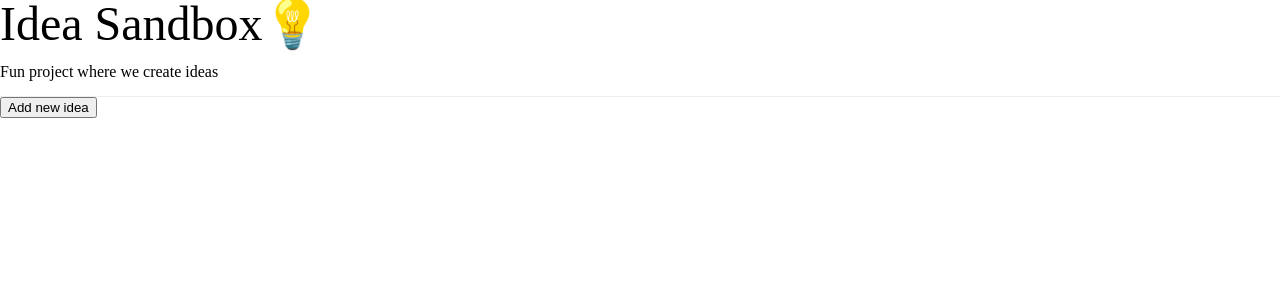
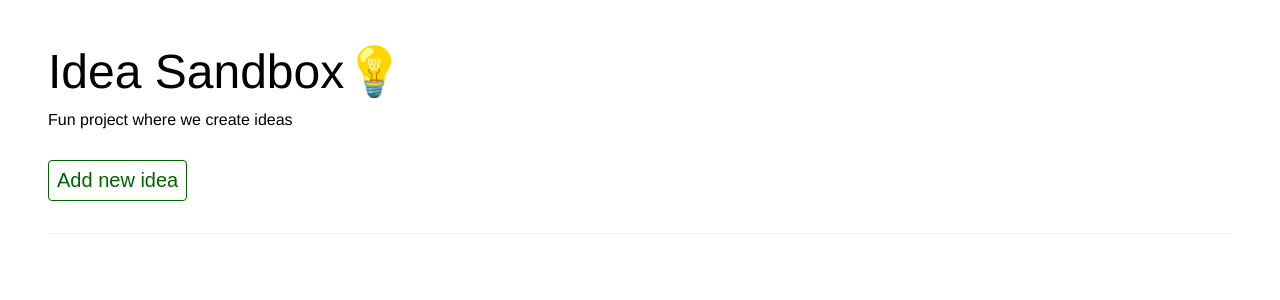
Before and after one commit to mokargas/boredom-ideaboard, a React (Create React App) app: page / in a window 1280 px wide. Shown: the top 300 px of the page. Built offline with nearby package versions, Linux system fonts and the light colour scheme.

Commit message:
Basic CRUD,  styling

```diff
--- a/package.json
+++ b/package.json
@@ -6,6 +6,7 @@
   "main": "src/index.js",
   "dependencies": {
     "react": "16.8.6",
+    "react-contenteditable": "3.2.6",
     "react-dom": "16.8.6",
     "react-redux": "7.1.0",
     "react-scripts": "3.0.1",
@@ -13,7 +14,8 @@
     "redux-devtools-extension": "2.13.8",
     "redux-logger": "3.0.6",
     "reset-css": "4.0.1",
-    "styled-components": "4.3.2"
+    "styled-components": "4.3.2",
+    "uuid": "3.3.2"
   },
   "devDependencies": {
     "typescript": "3.3.3"
--- a/src/components/App.js
+++ b/src/components/App.js
@@ -1,19 +1,13 @@
 import React from "react";
 import styled from "styled-components";
-import { connect } from "react-redux";
 import NodeController from "./NodeController/NodeController";
 
-const Actions = styled.div`
-  display: flex;
-  align-items: center;
-  justify-items: center;
+const Container = styled.div`
+  margin: 0 auto;
+  padding: 3rem;
 `;
-const Container = styled.div``;
 
-const App = ({ nodes = [], createNode }) => {
-  const addNode = () => {
-    createNode();
-  };
+const App = ({ nodes = [] }) => {
   return (
     <Container>
       <h1>
@@ -23,33 +17,9 @@ const App = ({ nodes = [], createNode }) => {
         </span>
       </h1>
       <p>Fun project where we create ideas</p>
-      <NodeController nodes={nodes} />
-      <Actions>
-        <button onClick={() => addNode()}>Add new idea</button>
-      </Actions>
+      <NodeController />
     </Container>
   );
 };
 
-const mapStateToProps = state => {
-  return {
-    nodes: state.nodes
-  };
-};
-
-const mapDispatchToProps = dispatch => {
-  return {
-    createNode: (title = "New node", content = "Add data") => {
-      dispatch({
-        type: "CREATE_NODE",
-        title,
-        content
-      });
-    }
-  };
-};
-
-export default connect(
-  mapStateToProps,
-  mapDispatchToProps
-)(App);
+export default App;
--- a/src/components/Node/Node.js
+++ b/src/components/Node/Node.js
@@ -1,14 +1,19 @@
 import React from "react";
 import styled from "styled-components";
+import ContentEditable from "react-contenteditable";
 
 const Container = styled.div`
+  position: relative;
   background: #eee;
   border: 1px solid #ddd;
+  padding: 1rem;
+  margin-bottom: 1rem;
 `;
 
-const Title = styled.h4`
+const Title = styled.div`
   font-weight: bold;
   color: #333;
+  max-width: 300px;
 `;
 
 const Content = styled.div`
@@ -16,11 +21,35 @@ const Content = styled.div`
   font-weight: #888;
 `;
 
-const Node = ({ title, content }) => {
+const CloseButton = styled.button`
+  position: absolute;
+  background: transparent;
+  height: 30px;
+  width: 30px;
+  display: block;
+  top: 1rem;
+  right: 1rem;
+  z-index: 1;
+  border: 1px solid #ddd;
+  cursor: pointer;
+`;
+
+const Node = ({ id, title, content, onUpdate, onDelete }) => {
+  const handleClose = () => {
+    onDelete && onDelete(id);
+  };
+
+  const handleBlur = evt => {
+    onUpdate && onUpdate(id, evt.target.value, content);
+  };
+
   return (
     <Container>
-      <Title>{title}</Title>
+      <Title>
+        <ContentEditable html={title} onChange={handleBlur} tagName="h4" />
+      </Title>
       <Content>{content}</Content>
+      <CloseButton onClick={handleClose}>X</CloseButton>
     </Container>
   );
 };
--- a/src/components/NodeController/NodeController.js
+++ b/src/components/NodeController/NodeController.js
@@ -1,18 +1,91 @@
 import React from "react";
 import styled from "styled-components";
+import { connect } from "react-redux";
+
+import ActionTypes from "../../constants/";
 import Node from "../../components/Node/Node";
 
+const Actions = styled.div`
+  display: flex;
+  align-items: center;
+  justify-items: center;
+  margin-top: 2rem;
+`;
+
+const AddButton = styled.button`
+  transition: 0.32s ease-out all;
+  border: 1px solid darkgreen;
+  background: transparent;
+  color: darkgreen;
+  font-size: 1.25rem;
+  padding: 0.5rem;
+  cursor: pointer;
+  border-radius: 4px;
+  &:hover {
+    background: darkgreen;
+    color: #fff;
+    transform: translate(0, -2px);
+    box-shadow: 0 3px 10px 0 rgba(0, 0, 0, 0.7);
+  }
+`;
+
 const Container = styled.div`
+  padding-bottom: 2rem;
   border-bottom: 1px solid #eee;
 `;
 
-const NodeController = ({ nodes }) => {
+const NodeController = ({ nodes, createNode, deleteNode, updateNode }) => {
   return (
     <Container>
       {nodes.length > 0 &&
-        nodes.map((node, index) => <Node key={index} {...node} />)}
+        nodes.map((node, index) => (
+          <Node
+            key={index}
+            {...node}
+            onDelete={deleteNode}
+            onUpdate={updateNode}
+          />
+        ))}
+      <Actions>
+        <AddButton onClick={() => createNode()}>Add new idea</AddButton>
+      </Actions>
     </Container>
   );
 };
 
-export default NodeController;
+const mapStateToProps = state => {
+  return {
+    nodes: state.nodes
+  };
+};
+
+const mapDispatchToProps = dispatch => {
+  return {
+    createNode: (title = "New node", content = "Add some data") => {
+      dispatch({
+        type: ActionTypes.CREATE_NODE,
+        title,
+        content
+      });
+    },
+    deleteNode: id => {
+      dispatch({
+        type: ActionTypes.DELETE_NODE,
+        id
+      });
+    },
+    updateNode: (id, title, content) => {
+      dispatch({
+        type: ActionTypes.UPDATE_NODE,
+        title,
+        content,
+        id
+      });
+    }
+  };
+};
+
+export default connect(
+  mapStateToProps,
+  mapDispatchToProps
+)(NodeController);
--- a/src/index.js
+++ b/src/index.js
@@ -13,7 +13,7 @@ import { Reducers as rootReducer } from "./reducers";
 
 const store = createStore(
   rootReducer,
-  { nodes: [] },
+  { nodes: [] }, //TODO: Move, just some test store for now.
   composeWithDevTools(applyMiddleware(createLogger()))
 );
 
--- a/src/reducers/index.js
+++ b/src/reducers/index.js
@@ -1,13 +1,15 @@
 import ActionTypes from "/src/constants";
+import uuid from "uuid";
 
 export const Reducers = (state = {}, action) => {
-  const { id, title, content, updated, created } = action;
+  const { id, title, content } = action;
   switch (action.type) {
     case ActionTypes.CREATE_NODE:
       return Object.assign({}, state, {
         nodes: [
           ...state.nodes,
           {
+            id: uuid(),
             title,
             content,
             updated: new Date(),
@@ -16,13 +18,23 @@ export const Reducers = (state = {}, action) => {
         ]
       });
     case ActionTypes.UPDATE_NODE:
-      return Object.assign({}, state, {
+      const selectedNode = state.nodes.find(node => node.id === id);
+      console.log(selectedNode);
+      const updatedNode = {
+        ...selectedNode,
         title,
         content,
         updated: new Date()
+      };
+
+      return Object.assign({}, state, {
+        nodes: [...state.nodes.filter(node => node.id !== id), updatedNode]
       });
     case ActionTypes.DELETE_NODE:
-      return state.filter(node => node.id === id);
+      return Object.assign(
+        {},
+        { nodes: [...state.nodes.filter(node => node.id !== id)] }
+      );
     default:
       return state;
   }
--- a/src/styles.css
+++ b/src/styles.css
@@ -1,6 +1,5 @@
-.App {
-  font-family: sans-serif;
-  text-align: center;
+:root {
+  font-family: "Helvetica", "Arial", sans-serif;
 }
 
 h1 {
```
Also changed, not shown: src/components/Filter/Filter.js (added).
